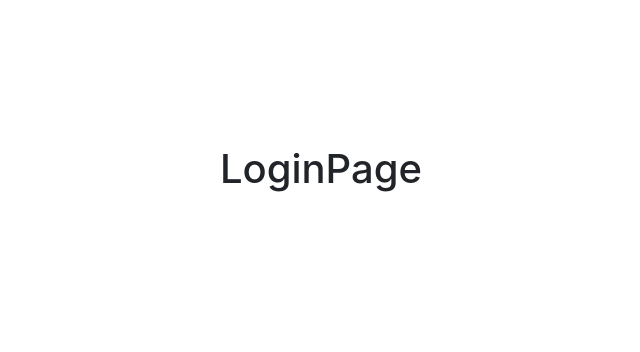
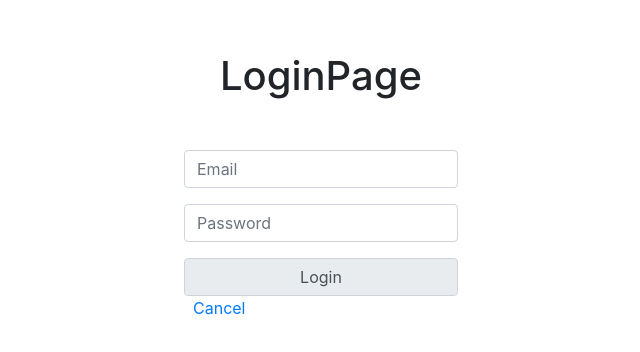
Before and after one commit to mondobiz/cryptid-frontend, a React (Create React App) app: page /login in a window 1280 px wide. Shown: the part 206-558 px from the top of the page, without its empty margins (319-959 px from the left). Built offline with nearby package versions, Linux system fonts and the light colour scheme.

Commit message:
found typing error

```diff
--- a/src/App.js
+++ b/src/App.js
@@ -8,9 +8,9 @@ import DashBoardPage from './pages/DashBoardPage';
 import LoginPage from './pages/LoginPage';
 import SignupPage from './pages/SignupPage';
 
-import { Switch, Route, withRouter } from 'react-router-dom';
+import { Switch, Route, withRouter, Redirect } from 'react-router-dom';
 
-import { getUser } from './services/userService';
+import { getUser, logout } from './services/userService';
 
 import './App.css';
 
@@ -20,16 +20,26 @@ function App(props) {
     setUserState({ user: getUser() });
     props.history.push('/dashboard');
   }
+
+  function handleLogout() {
+    logout();
+    setUserState({ user: null });
+    props.history.push('/');
+  }
+
   return (
     <div className="App">
-      <Header user={userState.user} />
+      <Header user={userState.user} handleLogout={handleLogout} />
       <Switch>
         <Route exact path="/" render={ props =>
           <HomePage />
         } />
 
         <Route exact path="/dashboard" render={ props =>
+          getUser() ?
           <DashBoardPage />
+          :
+          <Redirect to="/login" />
         } />
 
         <Route exact path="/signup" render={ props =>
--- a/src/pages/LoginPage.js
+++ b/src/pages/LoginPage.js
@@ -1,9 +1,76 @@
+import { useState } from 'react';
+import { Link } from 'react-router-dom';
+import { login } from '../services/userService';
+
 export default function LoginPage(props) {
+    // component state
+    const [ formState, setFormState ] = useState({
+        email: "",
+        password: ""
+    });
+    // handler functions
+    function handleChange(event) {
+        setFormState(prevState => ({
+            ...prevState,
+            [event.target.name]: event.target.value
+        }));
+    }
+
+    async function handleSubmit(event) {
+        event.preventDefault();
+        if(!formValid()) return;
+        try {
+            await login(formState)
+            props.handleSignupOrLogin();
+        } catch (error) {
+            alert(error.message);
+        }
+    }
+    // helper functions
+    function formValid() {
+        return !!(formState.email && formState.password);
+    }
     return (
         <main className="Page">
-            <h1>
-                LoginPage
-            </h1>
+            <h1>LoginPage</h1>
+            <form onSubmit={handleSubmit}>
+                <div className="form-group">
+                    <div className="col-sm-12">
+                        <input
+                            onChange={handleChange}
+                            value={formState.email}
+                            name="email"
+                            placeholder="Email"
+                            className="form-control"
+                            type="email"
+                        />
+                    </div>
+                </div>
+                <div className="form-group">
+                    <div className="col-sm-12">
+                        <input
+                            onChange={handleChange}
+                            value={formState.password}
+                            name="password"
+                            placeholder="Password"
+                            className="form-control"
+                            type="password"
+                        />
+                    </div>
+                </div>
+                <div className="form-group">
+                    <div className="col-sm-12">
+                        <input
+                            disabled={!formValid()}
+                            value="Login"
+                            className="form-control"
+                            type="submit"
+                        />
+                        &nbsp;&nbsp;
+                        <Link to="/">Cancel</Link>
+                    </div>
+                </div>
+            </form>
         </main>
     );
 }
--- a/src/services/userService.js
+++ b/src/services/userService.js
@@ -1,5 +1,8 @@
-import { getUserFromToken, setToken } from './tokenService';
+import { getUserFromToken, setToken, removeToken } from './tokenService';
+
+
 const BASE_URL = 'http://localhost:3001/api/users';
+
 function signup(user) {
     return fetch(BASE_URL + '/signup', {
         method: 'POST',
@@ -12,6 +15,7 @@ function signup(user) {
         throw new Error('Email already taken');
     }).then(({ token }) => setToken(token));
 }
+
 function login(credentials) {
     return fetch(BASE_URL + '/login', {
         method: 'POST',
@@ -24,11 +28,15 @@ function login(credentials) {
         throw new Error('Bad Credentials');
     }).then(({ token }) => setToken(token));
 }
+
 function logout() {
+    removeToken();
 }
+
 function getUser() {
     return getUserFromToken();
 }
+
 export {
     signup,
     login,
```
Also changed, not shown: 1 other file (tests, documents, lock files or other folders).
